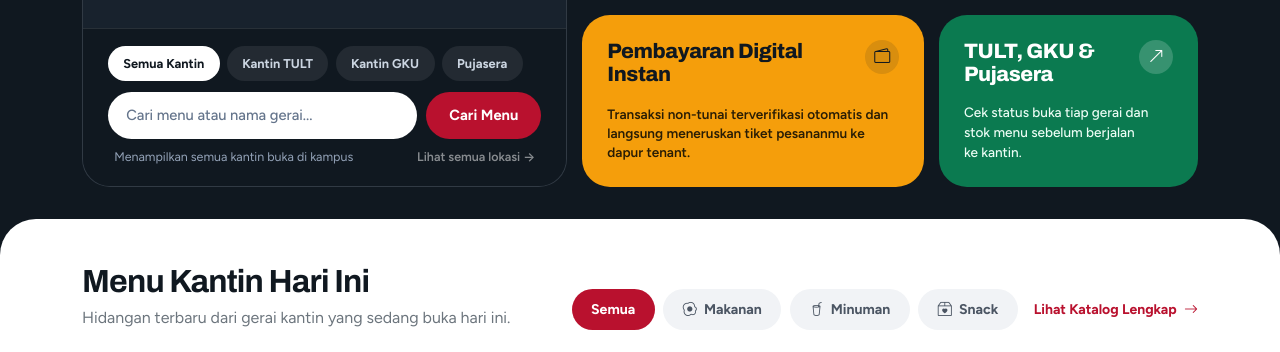
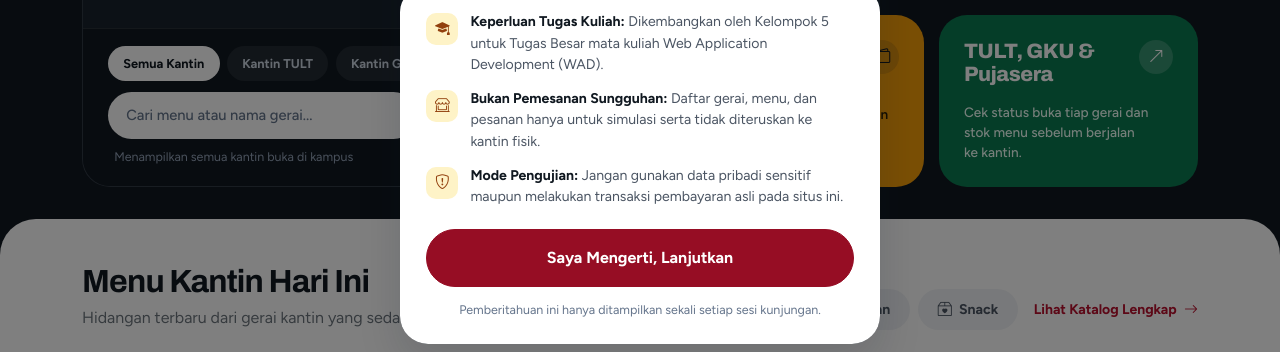
Before and after one commit to Hainurrr/TUBES_WAD_KELOMPOK-5, a Laravel app: page / in a window 1280 px wide. Shown: the part 327-679 px from the top of the page. Run offline with Laravel 12, Linux system fonts and the light colour scheme; data comes from the database, SQL or seed files in the repository; data that the repository does not hold is empty; style sheets or scripts are compiled from the project's sources.

Commit message:
feat(ui): add first-visit academic simulation notice popup

```diff
--- a/resources/css/app.css
+++ b/resources/css/app.css
@@ -7,6 +7,7 @@
 @import './components/forms.css';
 @import './components/cards.css';
 @import './components/floating-cart.css';
+@import './components/academic-notice.css';
 
 @import './layouts/navbar.css';
 @import './layouts/footer.css';
--- /dev/null
+++ b/resources/css/components/academic-notice.css
@@ -0,0 +1,115 @@
+/* Academic Coursework Disclaimer Modal */
+
+.tc-notice-modal .modal-dialog {
+  max-width: 480px;
+}
+
+.tc-notice-content {
+  border: 0;
+  border-radius: var(--tc-r-bento);
+  overflow: hidden;
+  background-color: var(--tc-obsidian);
+  box-shadow: var(--tc-shadow-lg);
+}
+
+.tc-notice-stage {
+  background-color: var(--tc-obsidian);
+  color: #FFFFFF;
+  padding: 1.5rem 1.65rem 1.45rem;
+}
+
+.tc-notice-icon {
+  width: 42px;
+  height: 42px;
+  border-radius: var(--tc-r-pill);
+  background-color: var(--tc-amber);
+  color: var(--tc-obsidian);
+  display: inline-flex;
+  align-items: center;
+  justify-content: center;
+  font-size: 1.15rem;
+  flex-shrink: 0;
+}
+
+.tc-notice-title {
+  font-family: var(--tc-font-display);
+  font-weight: 900;
+  font-size: clamp(1.38rem, 2.6vw, 1.65rem);
+  line-height: 1.1;
+  letter-spacing: -0.025em;
+  color: #FFFFFF;
+  margin: 0 0 0.5rem;
+  text-wrap: balance;
+}
+
+.tc-notice-lead {
+  font-size: 0.92rem;
+  line-height: 1.5;
+  color: var(--tc-on-dark-muted);
+  margin: 0;
+  text-wrap: pretty;
+}
+
+.tc-notice-body {
+  background-color: var(--tc-surface);
+  color: var(--tc-ink);
+  border-radius: 24px 24px 0 0;
+  padding: 1.45rem 1.65rem 1.55rem;
+}
+
+.tc-notice-list {
+  list-style: none;
+  margin: 0 0 1.35rem;
+  padding: 0;
+  display: flex;
+  flex-direction: column;
+  gap: 0.85rem;
+}
+
+.tc-notice-list li {
+  display: flex;
+  align-items: flex-start;
+  gap: 0.75rem;
+  font-size: 0.88rem;
+  line-height: 1.5;
+  color: var(--tc-ink-secondary);
+}
+
+.tc-notice-list strong {
+  color: var(--tc-ink);
+}
+
+.tc-notice-bullet {
+  width: 32px;
+  height: 32px;
+  border-radius: 10px;
+  background-color: var(--tc-amber-soft);
+  color: var(--tc-amber-ink);
+  display: inline-flex;
+  align-items: center;
+  justify-content: center;
+  font-size: 0.92rem;
+  flex-shrink: 0;
+  margin-top: 0.08rem;
+}
+
+.tc-notice-footnote {
+  margin: 0.85rem 0 0;
+  text-align: center;
+  font-size: 0.78rem;
+  color: var(--tc-ink-muted);
+}
+
+@media (max-width: 575.98px) {
+  .tc-notice-modal .modal-dialog {
+    margin: 0.85rem;
+  }
+
+  .tc-notice-stage {
+    padding: 1.3rem 1.25rem 1.25rem;
+  }
+
+  .tc-notice-body {
+    padding: 1.25rem 1.25rem 1.35rem;
+  }
+}
--- a/resources/css/components/buttons.css
+++ b/resources/css/components/buttons.css
@@ -2,6 +2,15 @@
 
 .btn-tc-primary,
 .btn-maroon {
+  --bs-btn-color: #FFFFFF;
+  --bs-btn-bg: var(--tc-crimson);
+  --bs-btn-border-color: var(--tc-crimson);
+  --bs-btn-hover-color: #FFFFFF;
+  --bs-btn-hover-bg: var(--tc-crimson-hover);
+  --bs-btn-hover-border-color: var(--tc-crimson-hover);
+  --bs-btn-active-color: #FFFFFF;
+  --bs-btn-active-bg: var(--tc-crimson-hover);
+  --bs-btn-active-border-color: var(--tc-crimson-hover);
   background-color: var(--tc-crimson);
   color: #FFFFFF;
   border: 1px solid var(--tc-crimson);
--- a/resources/js/app.js
+++ b/resources/js/app.js
@@ -10,6 +10,7 @@ import { initPaymentSnap } from './modules/payment-snap';
 import { initOrderReviews } from './modules/order-reviews';
 import { initTenantKitchen } from './modules/tenant-kitchen';
 import { initTenantOps } from './modules/tenant-ops';
+import { initAcademicNotice } from './modules/academic-notice';
 
 document.addEventListener('DOMContentLoaded', () => {
   initSidebar();
@@ -23,4 +24,5 @@ document.addEventListener('DOMContentLoaded', () => {
   initOrderReviews();
   initTenantKitchen();
   initTenantOps();
+  initAcademicNotice();
 });
--- /dev/null
+++ b/resources/js/modules/academic-notice.js
@@ -0,0 +1,71 @@
+const STORAGE_KEY = 'telyucan_academic_notice_ack_v1';
+
+function isAcknowledged() {
+  try {
+    return window.sessionStorage.getItem(STORAGE_KEY) === '1';
+  } catch {
+    return false;
+  }
+}
+
+function markAcknowledged() {
+  try {
+    window.sessionStorage.setItem(STORAGE_KEY, '1');
+  } catch {
+    // Ignore restricted storage environments.
+  }
+}
+
+function showFallbackModal(modalEl, ackBtn) {
+  const backdrop = document.createElement('div');
+  backdrop.className = 'modal-backdrop fade show';
+  document.body.appendChild(backdrop);
+  document.body.classList.add('modal-open');
+
+  modalEl.style.display = 'block';
+  modalEl.removeAttribute('aria-hidden');
+  modalEl.setAttribute('aria-modal', 'true');
+  modalEl.classList.add('show');
+  ackBtn?.focus();
+
+  ackBtn?.addEventListener('click', () => {
+    markAcknowledged();
+    modalEl.classList.remove('show');
+    modalEl.style.display = 'none';
+    modalEl.setAttribute('aria-hidden', 'true');
+    modalEl.removeAttribute('aria-modal');
+    document.body.classList.remove('modal-open');
+    backdrop.remove();
+  }, { once: true });
+}
+
+export function initAcademicNotice() {
+  const modalEl = document.querySelector('[data-academic-notice]');
+  if (!modalEl || isAcknowledged()) return;
+
+  const ackBtn = modalEl.querySelector('[data-academic-notice-ack]');
+  const bootstrapApi = window.bootstrap;
+
+  if (!bootstrapApi || !bootstrapApi.Modal) {
+    showFallbackModal(modalEl, ackBtn);
+    return;
+  }
+
+  const modal = bootstrapApi.Modal.getOrCreateInstance(modalEl, {
+    backdrop: 'static',
+    keyboard: false,
+  });
+
+  if (ackBtn) {
+    ackBtn.addEventListener('click', () => {
+      markAcknowledged();
+      modal.hide();
+    }, { once: true });
+  }
+
+  modalEl.addEventListener('shown.bs.modal', () => {
+    ackBtn?.focus();
+  }, { once: true });
+
+  modal.show();
+}
--- /dev/null
+++ b/resources/views/components/academic-notice-modal.blade.php
@@ -0,0 +1,50 @@
+<div class="modal fade tc-notice-modal" id="academicNoticeModal" data-academic-notice data-bs-backdrop="static" data-bs-keyboard="false" tabindex="-1" aria-labelledby="academicNoticeTitle" aria-describedby="academicNoticeDesc" aria-hidden="true">
+    <div class="modal-dialog modal-dialog-centered">
+        <div class="modal-content tc-notice-content">
+            <div class="tc-notice-stage">
+                <div class="d-flex align-items-center justify-content-between gap-3 mb-3">
+                    <div class="tc-brand" style="font-size: 1.15rem;">
+                        <x-brand-logo :size="30" />
+                        <span>TelyuCan</span>
+                    </div>
+                    <span class="tc-notice-icon" aria-hidden="true">
+                        <i class="bi bi-exclamation-triangle-fill"></i>
+                    </span>
+                </div>
+
+                <h2 class="tc-notice-title" id="academicNoticeTitle">Website Simulasi Tugas Kuliah</h2>
+                <p class="tc-notice-lead" id="academicNoticeDesc">
+                    Situs ini merupakan proyek akademik mahasiswa, bukan website pemesanan kantin asli Telkom University.
+                </p>
+            </div>
+
+            <div class="tc-notice-body">
+                <ul class="tc-notice-list">
+                    <li>
+                        <span class="tc-notice-bullet" aria-hidden="true"><i class="bi bi-mortarboard-fill"></i></span>
+                        <div>
+                            <strong>Keperluan Tugas Kuliah:</strong> Dikembangkan oleh Kelompok 5 untuk Tugas Besar mata kuliah Web Application Development (WAD).
+                        </div>
+                    </li>
+                    <li>
+                        <span class="tc-notice-bullet" aria-hidden="true"><i class="bi bi-shop-window"></i></span>
+                        <div>
+                            <strong>Bukan Pemesanan Sungguhan:</strong> Daftar gerai, menu, dan pesanan hanya untuk simulasi serta tidak diteruskan ke kantin fisik.
+                        </div>
+                    </li>
+                    <li>
+                        <span class="tc-notice-bullet" aria-hidden="true"><i class="bi bi-shield-exclamation"></i></span>
+                        <div>
+                            <strong>Mode Pengujian:</strong> Jangan gunakan data pribadi sensitif maupun melakukan transaksi pembayaran asli pada situs ini.
+                        </div>
+                    </li>
+                </ul>
+
+                <button type="button" class="btn btn-tc-primary w-100 py-3" id="academicNoticeAckBtn" data-academic-notice-ack>
+                    Saya Mengerti, Lanjutkan
+                </button>
+                <p class="tc-notice-footnote">Pemberitahuan ini hanya ditampilkan sekali setiap sesi kunjungan.</p>
+            </div>
+        </div>
+    </div>
+</div>
--- a/resources/views/layouts/app.blade.php
+++ b/resources/views/layouts/app.blade.php
@@ -15,6 +15,7 @@
 
     @include('components.floating-cart')
     @include('components.auth-modal')
+    @include('components.academic-notice-modal')
 
     <script src="https://cdn.jsdelivr.net/npm/bootstrap@5.3.2/dist/js/bootstrap.bundle.min.js"></script>
     @stack('scripts')
--- a/resources/views/layouts/auth.blade.php
+++ b/resources/views/layouts/auth.blade.php
@@ -37,6 +37,8 @@
         </div>
     </div>
 
+    @include('components.academic-notice-modal')
+
     <script src="https://cdn.jsdelivr.net/npm/bootstrap@5.3.2/dist/js/bootstrap.bundle.min.js"></script>
     @stack('scripts')
 </body>
```
Also changed, not shown: other parts of resources/css/components/buttons.css (+56 -5 lines), tests/Feature/ExampleTest.php (+12 -0 lines).
